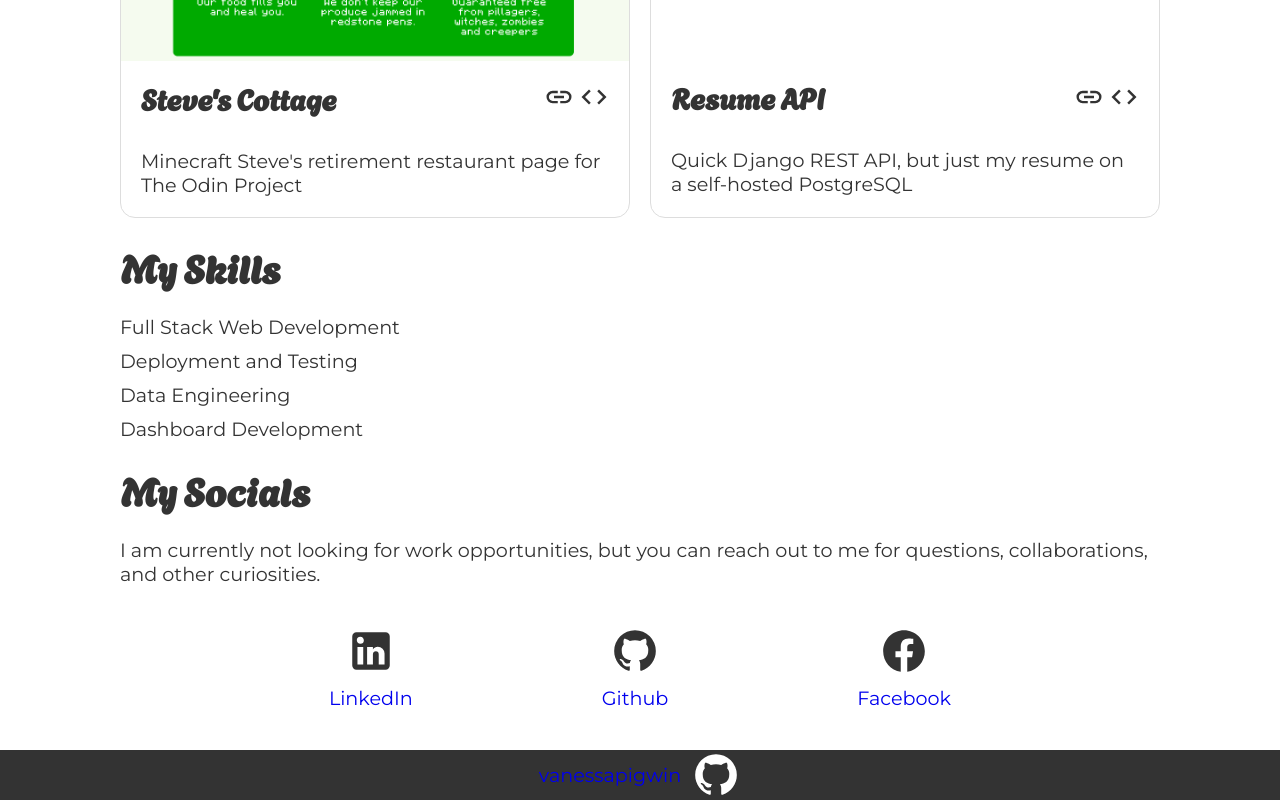
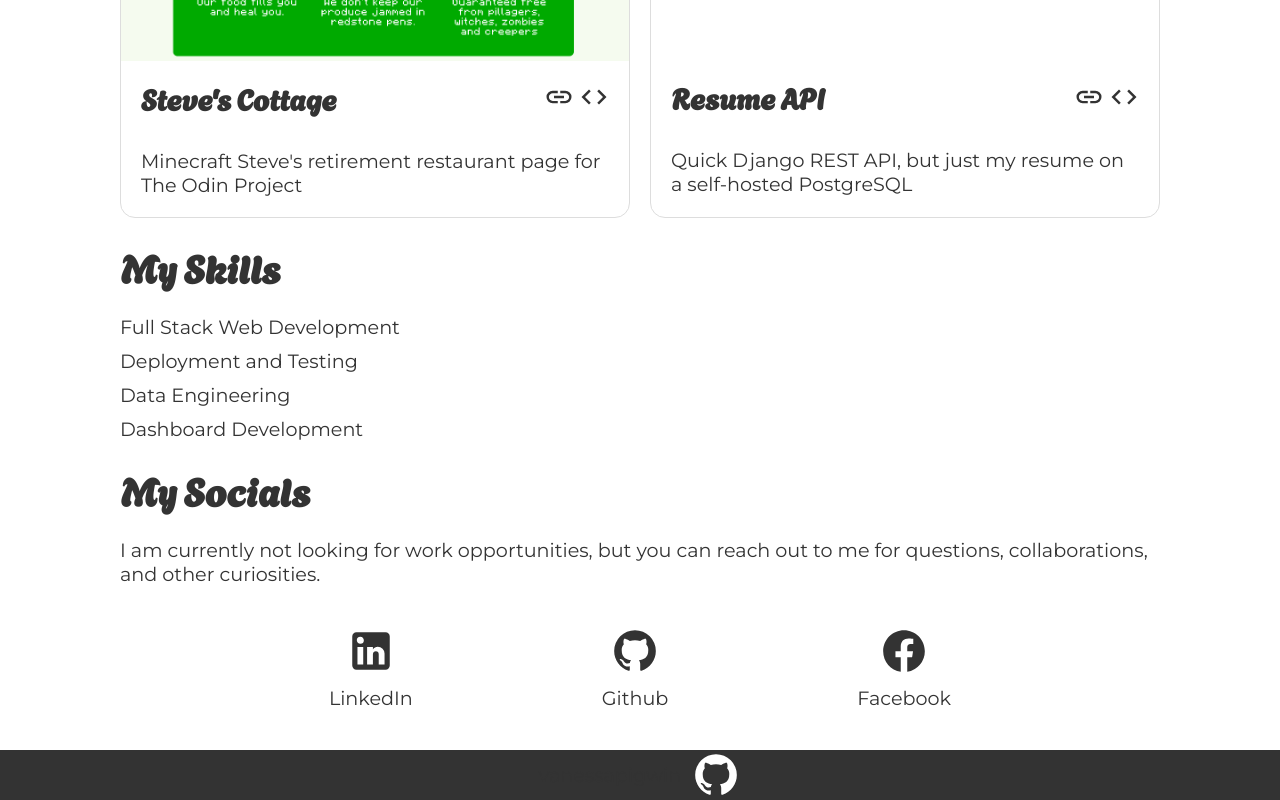
Before and after one commit to vanessapigwin/homepage-top, a plain HTML site: page index.html in a window 1280 px wide. Shown: the part 2434-3234 px from the top of the page. Drawn offline with Linux system fonts and the light colour scheme; files whose address does not match are found by name.

Commit message:
update link colors to theme

```diff
--- a/static/css/style.css
+++ b/static/css/style.css
@@ -21,6 +21,10 @@
 @font-face {
     font-family: 'Agbalumo';
     src: url(../fonts/Agbalumo-Regular.ttf);
+}
+
+a {
+    color: var(--theme-black)
 }
 
 a:visited {
```
